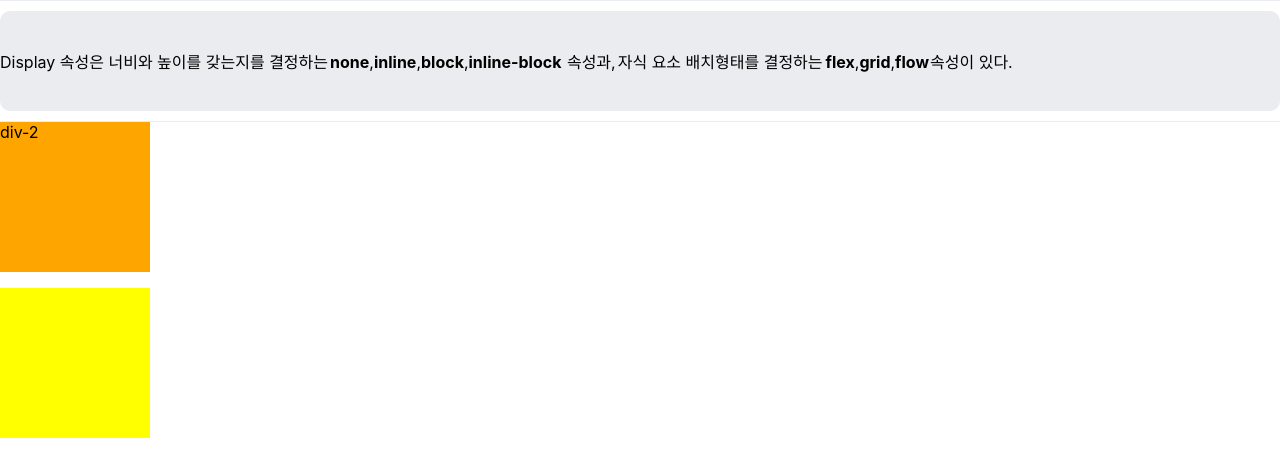
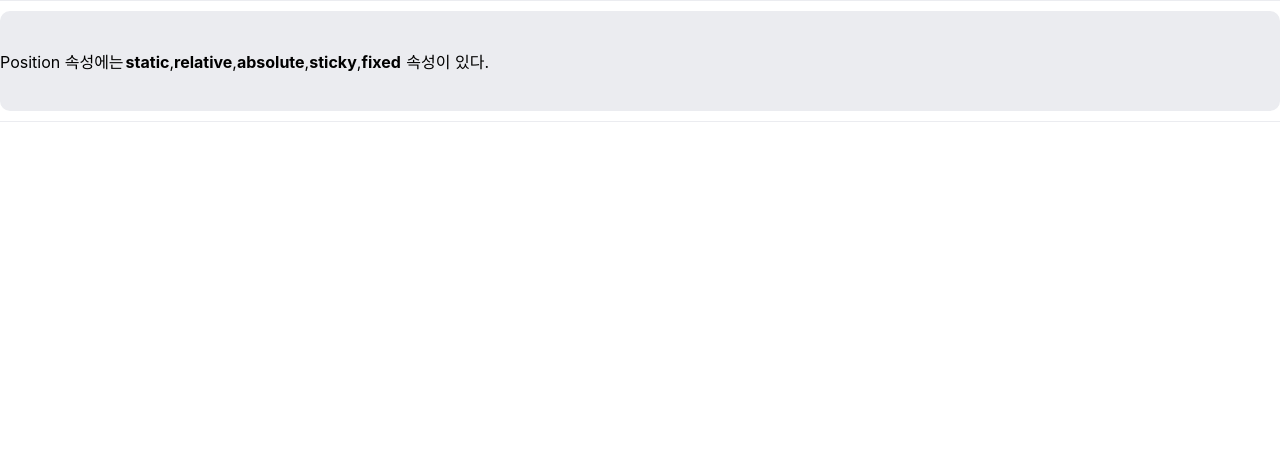
Before and after one commit to yeonwooz/css-display-position, a React (Create React App) app: page / in a window 1280 px wide. Shown: the top 476 px of the page. Built offline with nearby package versions, Linux system fonts and the light colour scheme.

Commit message:
Position 속성 컴포넌트 생성

```diff
--- a/src/App.tsx
+++ b/src/App.tsx
@@ -1,10 +1,12 @@
 import './App.css'
 import Display from './Display'
+import Position from './Position'
 
 function App() {
     return (
         <div className="App">
-            <Display />
+            {/* <Display /> */}
+            <Position />
         </div>
     )
 }
--- /dev/null
+++ b/src/Position.tsx
@@ -0,0 +1,41 @@
+import React from 'react'
+import * as Types from './types'
+import './App.css'
+import BoldText from './utils/BoldText'
+/*
+function BoldText(text: string): ReactElement {
+  return <div>{text}</div>
+}
+함수표현식으로 선언하는 경우에는 반환타입이 ReactElement 로 약속되어 있다.
+React.FC 타입을 반환타입으로 사용하기 위해 화살표함수를 사용한다.
+*/
+
+const Position: React.FC = () => {
+    return (
+        <>
+            <header>
+                <p>
+                    Position 속성에는
+                    <span style={styles.Span} />
+                    <BoldText text="static" />,
+                    <BoldText text="relative" />,
+                    <BoldText text="absolute" />,
+                    <BoldText text="sticky" />,
+                    <BoldText text="fixed" />{' '}
+                    <span style={styles.Span}>속성이 있다.</span>
+                </p>
+            </header>
+            <body></body>
+        </>
+    )
+}
+
+const styles: {
+    [key: string]: React.CSSProperties
+} = {
+    Span: {
+        margin: '0 1px',
+    },
+}
+
+export default Position
```
